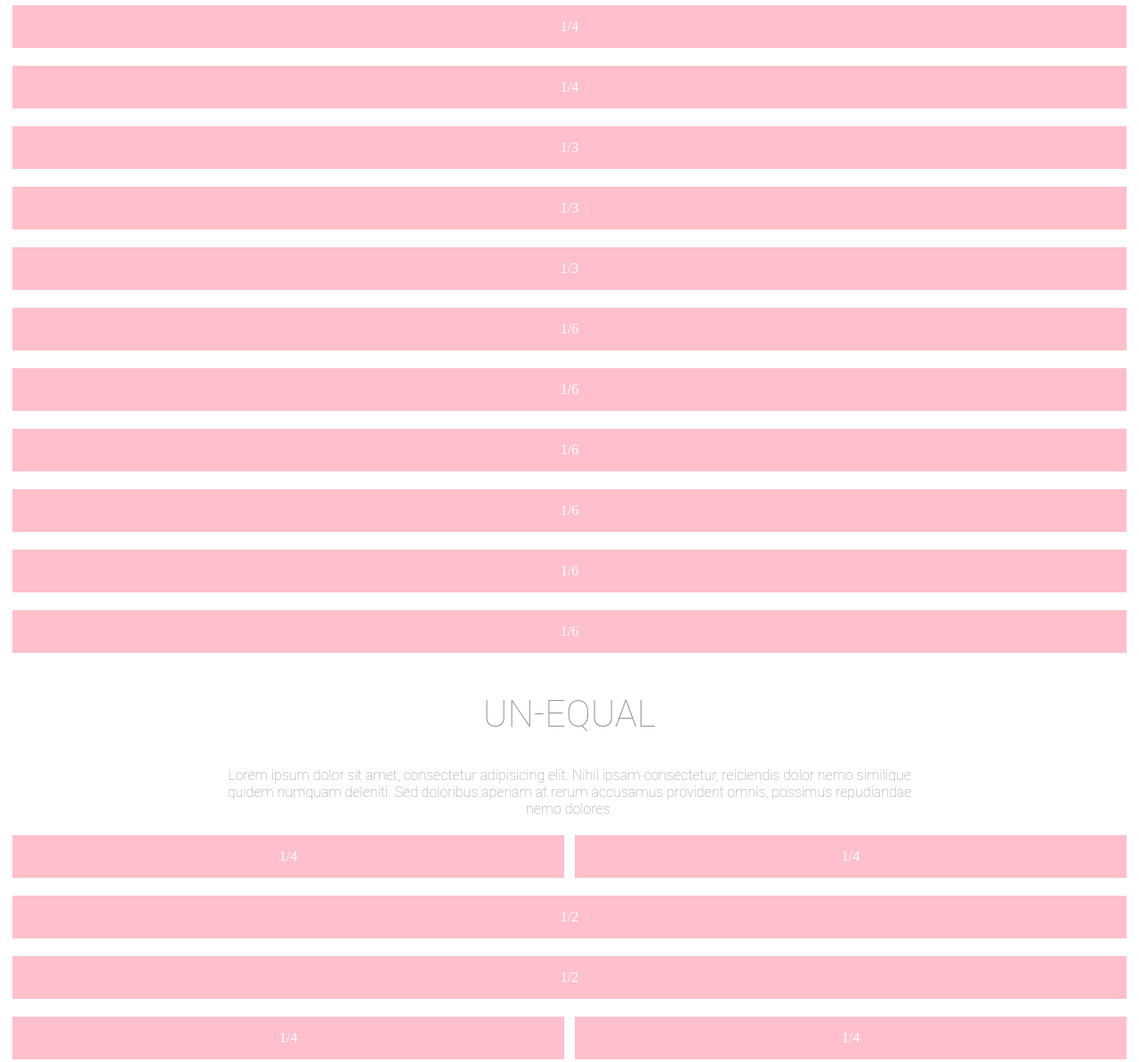
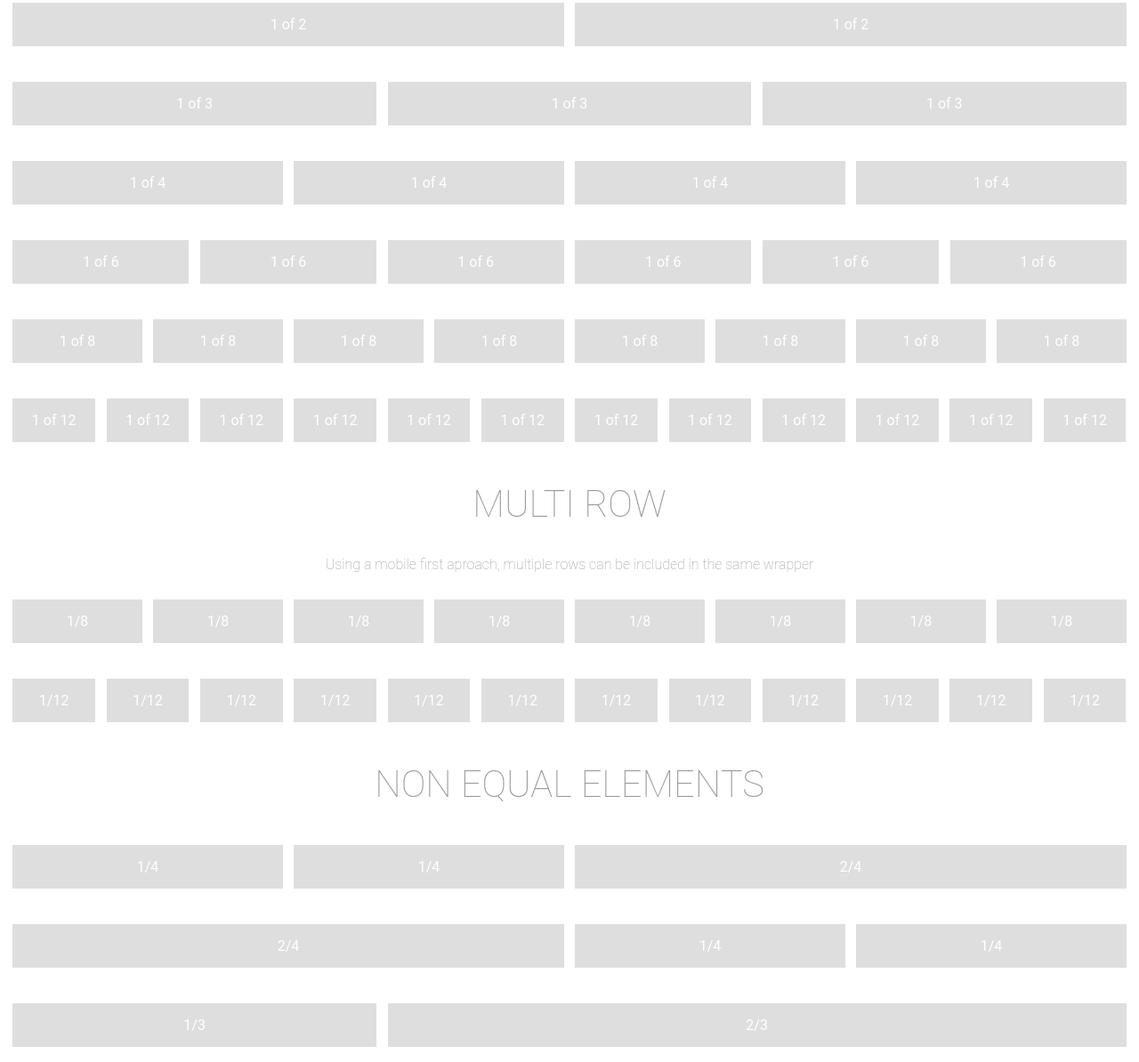
Before and after one commit to cathydutton/postcss-maze, a plain HTML site: page index.html in a window 1280 px wide. Shown: the part 380-1574 px from the top of the page at 89% size. Drawn offline with Linux system fonts and the light colour scheme.

Commit message:
Update 2016-02-22T19:53:00.730Z

```diff
--- a/index.html
+++ b/index.html
@@ -1,49 +1,117 @@
 <!DOCTYPE html>
 <html>
   <head>
-    <meta charset="utf-8">
-    <title>TEST</title>
+    <meta charset="UTF-8">
+    <meta name="viewport" content="width=device-width, initial-scale=1">
+    <title>PostCSS Maze - Mobile first semantic grid</title>
+    <meta name="description" content="PostCSS Maze is a mobile first semantic responsive grid to suit any design pattern">
+    <meta name="keywords" content="Maze, Responsive, Grid, Mobile First, PostCSS">
     <link rel="stylesheet" type="text/css" media="all" href="output.css" />
-  </head>
+		<meta name="author" content="Cathy Dutton - www.cathydutton.co.uk" />
+		<link href="/favicon.ico" rel="shortcut icon" type="image/vnd.microsoft.icon" />
+		<link rel="apple-touch-icon" href="/apple-touch-icon.png">
+		<!-- Twitter card -->
+		<meta name="twitter:card" content="summary"/>
+		<meta name="twitter:description" content="Front End Developer, CSS, Sass, UX, PostCSS and JavaScript"/>
+		<meta name="twitter:title" content="Cathy_Dutton"/>
+		<meta name="twitter:site" content="@cathy_dutton"/>
+		<meta name="twitter:image" content="/assets/img/profile-image.jpg"/>
+	</head>
   <body>
 
-  <div class="group">
-    <h1>Equal</h1>
-    <p>Lorem ipsum dolor sit amet, consectetur adipisicing elit. Nihil ipsam consectetur, reiciendis dolor nemo similique quidem numquam deleniti. Sed doloribus aperiam at rerum accusamus provident omnis, possimus repudiandae nemo dolores.</p>
     <section class="wrapper">
-      <div class="one-column">1</div>
+      <h1>PostCSS Maze</h1>
+      <p>Maze is a flexible and semantic mobile first responsive grid built with PostCSS. Maze is fully customisable and removes the reliance on .last-column classes by instead applying the margin to both sides of each element and adjusting the wrapper width accordingly.</p>
+    </section>
+
+
+    <h2>Equal elements</h2>
+    <section class="wrapper">
+      <div class="one-element">1 of 1</div>
     </section>
     <section class="wrapper">
-      <div class="four-columns">1/4</div>
-      <div class="four-columns">1/4</div>
-      <div class="four-columns">1/4</div>
-      <div class="four-columns">1/4</div>
+      <div class="two-elements">1 of 2</div>
+      <div class="two-elements">1 of 2</div>
     </section>
     <section class="wrapper">
-      <div class="three-columns">1/3</div>
-      <div class="three-columns">1/3</div>
-      <div class="three-columns">1/3</div>
+      <div class="three-elements">1 of 3</div>
+      <div class="three-elements">1 of 3</div>
+      <div class="three-elements">1 of 3</div>
     </section>
     <section class="wrapper">
-      <div class="six-columns">1/6</div>
-      <div class="six-columns">1/6</div>
-      <div class="six-columns">1/6</div>
-      <div class="six-columns">1/6</div>
-      <div class="six-columns">1/6</div>
-      <div class="six-columns">1/6</div>
+      <div class="four-elements">1 of 4</div>
+      <div class="four-elements">1 of 4</div>
+      <div class="four-elements">1 of 4</div>
+      <div class="four-elements">1 of 4</div>
     </section>
-  </div>
+    <section class="wrapper">
+      <div class="six-elements">1 of 6</div>
+      <div class="six-elements">1 of 6</div>
+      <div class="six-elements">1 of 6</div>
+      <div class="six-elements">1 of 6</div>
+      <div class="six-elements">1 of 6</div>
+      <div class="six-elements">1 of 6</div>
+    </section>
+    <section class="wrapper">
+      <div class="eight-elements">1 of 8</div>
+      <div class="eight-elements">1 of 8</div>
+      <div class="eight-elements">1 of 8</div>
+      <div class="eight-elements">1 of 8</div>
+      <div class="eight-elements">1 of 8</div>
+      <div class="eight-elements">1 of 8</div>
+      <div class="eight-elements">1 of 8</div>
+      <div class="eight-elements">1 of 8</div>
+    </section>
+    <section class="wrapper">
+      <div class="twelve-elements">1 of 12</div>
+      <div class="twelve-elements">1 of 12</div>
+      <div class="twelve-elements">1 of 12</div>
+      <div class="twelve-elements">1 of 12</div>
+      <div class="twelve-elements">1 of 12</div>
+      <div class="twelve-elements">1 of 12</div>
+      <div class="twelve-elements">1 of 12</div>
+      <div class="twelve-elements">1 of 12</div>
+      <div class="twelve-elements">1 of 12</div>
+      <div class="twelve-elements">1 of 12</div>
+      <div class="twelve-elements">1 of 12</div>
+      <div class="twelve-elements">1 of 12</div>
+    </section>
 
-  <div class="group">
-    <h2>Un-Equal</h2>
-    <p>Lorem ipsum dolor sit amet, consectetur adipisicing elit. Nihil ipsam consectetur, reiciendis dolor nemo similique quidem numquam deleniti. Sed doloribus aperiam at rerum accusamus provident omnis, possimus repudiandae nemo dolores.</p>
+    <h2>Multi row</h2>
+    <p>Using a mobile first aproach, multiple rows can be included in the same wrapper</p>
+    <section class="wrapper">
+      <div class="multi-row--eight">1/8</div>
+      <div class="multi-row--eight">1/8</div>
+      <div class="multi-row--eight">1/8</div>
+      <div class="multi-row--eight">1/8</div>
+      <div class="multi-row--eight">1/8</div>
+      <div class="multi-row--eight">1/8</div>
+      <div class="multi-row--eight">1/8</div>
+      <div class="multi-row--eight">1/8</div>
+    </section>
+    <section class="wrapper">
+      <div class="multi-row--twelve">1/12</div>
+      <div class="multi-row--twelve">1/12</div>
+      <div class="multi-row--twelve">1/12</div>
+      <div class="multi-row--twelve">1/12</div>
+      <div class="multi-row--twelve">1/12</div>
+      <div class="multi-row--twelve">1/12</div>
+      <div class="multi-row--twelve">1/12</div>
+      <div class="multi-row--twelve">1/12</div>
+      <div class="multi-row--twelve">1/12</div>
+      <div class="multi-row--twelve">1/12</div>
+      <div class="multi-row--twelve">1/12</div>
+      <div class="multi-row--twelve">1/12</div>
+    </section>
+
+    <h2>Non equal elements</h2>
     <section class="wrapper">
       <div class="one-quater">1/4</div>
       <div class="one-quater">1/4</div>
-      <div class="two-quaters">1/2</div>
+      <div class="two-quaters">2/4</div>
     </section>
     <section class="wrapper">
-      <div class="two-quaters">1/2</div>
+      <div class="two-quaters">2/4</div>
       <div class="one-quater">1/4</div>
       <div class="one-quater">1/4</div>
     </section>
@@ -57,21 +125,5 @@
       <div class="four-sixths">4/6</div>
     </section>
   </div>
-
-  <div class="group">
-    <h2>Multi Row</h2>
-    <p>Lorem ipsum dolor sit amet, consectetur adipisicing elit. Nihil ipsam consectetur, reiciendis dolor nemo similique quidem numquam deleniti. Sed doloribus aperiam at rerum accusamus provident omnis, possimus repudiandae nemo dolores.</p>
-    <section class="wrapper">
-      <div class="multi-row">1/4</div>
-      <div class="multi-row">1/4</div>
-      <div class="multi-row">1/4</div>
-      <div class="multi-row">1/4</div>
-      <div class="multi-row">1/4</div>
-      <div class="multi-row">1/4</div>
-      <div class="multi-row">1/4</div>
-      <div class="multi-row">1/4</div>
-    </section>
-  </div>
-
-  </body>
+</body>
 </html>
--- a/layout.css
+++ b/layout.css
@@ -8,63 +8,89 @@
 
 /* EQUAL */
 
-.one-column {
+.one-element {
   col-span: mobile(1,1);
 }
 
-.four-columns {
+.two-elements {
+  col-span: mobile(1,1);
+  col-span: phablet(1,2);
+}
+
+.three-elements {
+  col-span: mobile(1,1);
+  col-span: phablet(1,3);
+}
+
+.four-elements {
   col-span: mobile(1,1);
   col-span: phablet(1,2);
   col-span: tablet(1,4);
 }
 
-.three-columns {
-  col-span: mobile(1,1);
-  col-span: phablet(1,3);
-}
-
-.six-columns {
+.six-elements {
   col-span: mobile(1,1);
   col-span: phablet(1,3);
   col-span: tablet(1,6);
 }
 
-/* UN-EQUAL */
+.eight-elements {
+  col-span: mobile(1,1);
+  col-span: phablet(1,2);
+  col-span: tablet(1,4);
+  col-span: desktop(1,8);
+}
+
+.twelve-elements {
+  col-span: mobile(1,1);
+  col-span: phablet(1,3);
+  col-span: tablet(1,6);
+  col-span: desktop(1,12);
+}
+
+/* MULTI ROW */
+
+.multi-row--eight {
+  col-span: mobile(1,2);
+  col-span: phablet(1,4);
+  col-span: tablet(1,6);
+  col-span: desktop(1,8);
+}
+
+.multi-row--twelve {
+  col-span: mobile(1,2);
+  col-span: phablet(1,3);
+  col-span: tablet(1,4);
+  col-span: desktop(1,6);
+  col-span: wide(1,12);
+}
+
+/* NON EQUAL */
 
 .one-quater {
   col-span: mobile(1,2);
-  col-span: phablet(1,4);
+  col-span: tablet(1,4);
 }
 
 .two-quaters {
   col-span: mobile(1,1);
-  col-span: phablet(2,4);
+  col-span: tablet(2,4);
 }
 
 .one-third {
-  col-span: mobile(1,1);
-  col-span: phablet(1,3);
+  col-span: mobile(1,3);
 }
 
 .two-thirds {
-  col-span: mobile(1,1);
-  col-span: phablet(2,3);
+  col-span: mobile(2,3);
 }
 
 .one-sixth {
-  col-span: mobile(1,1);
-  col-span: phablet(1,6);
+  col-span: mobile(1,2);
+  col-span: tablet(1,6);
 }
 
 .four-sixths {
   col-span: mobile(1,1);
-  col-span: phablet(4,6);
+  col-span: tablet(4,6);
 }
-
-/* MULTI ROW */
-
-.multi-row {
-  col-span: mobile(1,1);
-  col-span: phablet(1,2);
-  col-span: tablet(1,4);
-}
--- a/output.css
+++ b/output.css
@@ -17,7 +17,7 @@
 
 /* EQUAL */
 
-.one-column {
+.one-element {
   float: left;
   box-sizing: border-box;
   margin-right: 0.5%;
@@ -26,7 +26,7 @@
   transition: all 0.5s ease;
 }
 
-.four-columns {
+.two-elements {
   float: left;
   box-sizing: border-box;
   margin-right: 0.5%;
@@ -35,7 +35,7 @@
   transition: all 0.5s ease;
 }
 
-.three-columns {
+.three-elements {
   float: left;
   box-sizing: border-box;
   margin-right: 0.5%;
@@ -44,7 +44,7 @@
   transition: all 0.5s ease;
 }
 
-.six-columns {
+.four-elements {
   float: left;
   box-sizing: border-box;
   margin-right: 0.5%;
@@ -53,7 +53,54 @@
   transition: all 0.5s ease;
 }
 
-/* UN-EQUAL */
+.six-elements {
+  float: left;
+  box-sizing: border-box;
+  margin-right: 0.5%;
+  margin-left: 0.5%;
+  width: 99%;
+  transition: all 0.5s ease;
+}
+
+.eight-elements {
+  float: left;
+  box-sizing: border-box;
+  margin-right: 0.5%;
+  margin-left: 0.5%;
+  width: 99%;
+  transition: all 0.5s ease;
+}
+
+.twelve-elements {
+  float: left;
+  box-sizing: border-box;
+  margin-right: 0.5%;
+  margin-left: 0.5%;
+  width: 99%;
+  transition: all 0.5s ease;
+}
+
+/* MULTI ROW */
+
+.multi-row--eight {
+  float: left;
+  box-sizing: border-box;
+  margin-right: 0.5%;
+  margin-left: 0.5%;
+  width: 49%;
+  transition: all 0.5s ease;
+}
+
+.multi-row--twelve {
+  float: left;
+  box-sizing: border-box;
+  margin-right: 0.5%;
+  margin-left: 0.5%;
+  width: 49%;
+  transition: all 0.5s ease;
+}
+
+/* NON EQUAL */
 
 .one-quater {
   float: left;
@@ -78,7 +125,7 @@
   box-sizing: border-box;
   margin-right: 0.5%;
   margin-left: 0.5%;
-  width: 99%;
+  width: 32.333333333333336%;
   transition: all 0.5s ease;
 }
 
@@ -87,7 +134,7 @@
   box-sizing: border-box;
   margin-right: 0.5%;
   margin-left: 0.5%;
-  width: 99%;
+  width: 65.66666666666667%;
   transition: all 0.5s ease;
 }
 
@@ -96,7 +143,7 @@
   box-sizing: border-box;
   margin-right: 0.5%;
   margin-left: 0.5%;
-  width: 99%;
+  width: 49%;
   transition: all 0.5s ease;
 }
 
@@ -109,29 +156,65 @@
   transition: all 0.5s ease;
 }
 
-/* MULTI ROW */
+@media only screen and (min-width:30em) {
 
-.multi-row {
-  float: left;
-  box-sizing: border-box;
-  margin-right: 0.5%;
-  margin-left: 0.5%;
-  width: 99%;
-  transition: all 0.5s ease;
-}
-
-@media only screen and (min-width:30) {
-
-  .four-columns {
+  .two-elements {
     width: 49%;
   }
 
-  .three-columns {
+  .three-elements {
     width: 32.333333333333336%;
   }
 
-  .six-columns {
+  .four-elements {
+    width: 49%;
+  }
+
+  .six-elements {
     width: 32.333333333333336%;
+  }
+
+  .eight-elements {
+    width: 49%;
+  }
+
+  .twelve-elements {
+    width: 32.333333333333336%;
+  }
+
+  .multi-row--eight {
+    width: 24%;
+  }
+
+  .multi-row--twelve {
+    width: 32.333333333333336%;
+  }
+}
+
+@media only screen and (min-width:48em) {
+
+  .four-elements {
+    width: 24%;
+  }
+
+  .six-elements {
+    width: 15.666666666666666%;
+  }
+
+  .eight-elements {
+    width: 24%;
+  }
+
+  .twelve-elements {
+    width: 15.666666666666666%;
+  }
+
+  .multi-row--eight {
+    width: 15.666666666666666%;
+  }
+
+  .multi-row--twelve {
+    width: 24%;
   }
 
   .one-quater {
@@ -142,14 +225,6 @@
     width: 49%;
   }
 
-  .one-third {
-    width: 32.333333333333336%;
-  }
-
-  .two-thirds {
-    width: 65.66666666666667%;
-  }
-
   .one-sixth {
     width: 15.666666666666666%;
   }
@@ -157,87 +232,88 @@
   .four-sixths {
     width: 65.66666666666667%;
   }
+}
 
-  .multi-row {
-    width: 49%;
+@media only screen and (min-width:63.75em) {
+
+  .eight-elements {
+    width: 11.5%;
+  }
+
+  .twelve-elements {
+    width: 7.333333333333333%;
+  }
+
+  .multi-row--eight {
+    width: 11.5%;
+  }
+
+  .multi-row--twelve {
+    width: 15.666666666666666%;
   }
 }
 
-@media only screen and (min-width:48) {
+@media only screen and (min-width:80em) {
 
-  .four-columns {
-    width: 24%;
-  }
-
-  .six-columns {
-    width: 15.666666666666666%;
-  }
-
-  .multi-row {
-    width: 24%;
+  .multi-row--twelve {
+    width: 7.333333333333333%;
   }
 }
 
 /*
   Theming styles
   ----------------------------------- */
+body {
+  font-family: 'Roboto', sans-serif;
+  text-align: center;
+  color: #999;
+}
 
-.group {
-  width: 100%;
-  margin: 0 auto;
-  text-align: center;
-  color: #fff;
+.wrapper {
+  margin: 20px auto;
 }
 
 h1,
 h2 {
-  color: #999;
-  font-family: 'Roboto', sans-serif;
   font-weight: 100;
   font-size: 2.6em;
-  text-align: center;
   text-transform: uppercase;
 }
 
 p {
-  color: #999;
-  font-family: 'Roboto', sans-serif;
+  max-width: 990px;
+  margin: 10px auto;
   font-weight: 200;
-  max-width: 800px;
-  margin: 10px auto;
 }
 
 section div {
   margin-top: 10px;
   margin-bottom: 10px;
-  background: orange;
   padding: 15px 10px;
+  background: #ffa600;
+  color: #fff;
 }
 
 @media screen and (min-width: 30em) {
-
   section div {
-    background: blue;
+    background: #82d2e5;
   }
 }
 
 @media screen and (min-width: 48em) {
-
   section div {
-    background: green;
+    background: #c1d72e;
   }
 }
 
 @media screen and (min-width: 63.750em) {
-
   section div {
-    background: red;
+    background: #ffc0cb;
   }
 }
 
 @media screen and (min-width: 80em) {
-
   section div {
-    background: pink;
+    background: #dfdedf;
   }
 }
--- a/theme.css
+++ b/theme.css
@@ -1,59 +1,57 @@
 /*
   Theming styles
   ----------------------------------- */
+body {
+  font-family: 'Roboto', sans-serif;
+  text-align: center;
+  color: #999;
+}
 
-.group {
-  width: 100%;
-  margin: 0 auto;
-  text-align: center;
-  color: #fff;
+.wrapper {
+  margin: 20px auto;
 }
 
 h1,
 h2 {
-  color: #999;
-  font-family: 'Roboto', sans-serif;
   font-weight: 100;
   font-size: 2.6em;
-  text-align: center;
   text-transform: uppercase;
 }
 
 p {
-  color: #999;
-  font-family: 'Roboto', sans-serif;
+  max-width: 990px;
+  margin: 10px auto;
   font-weight: 200;
-  max-width: 800px;
-  margin: 10px auto;
 }
 
 section div {
   margin-top: 10px;
   margin-bottom: 10px;
-  background: orange;
   padding: 15px 10px;
+  background: #ffa600;
+  color: #fff;
 }
 
 @media screen and (min-width: 30em) {
   section div {
-    background: blue;
+    background: #82d2e5;
   }
 }
 
 @media screen and (min-width: 48em) {
   section div {
-    background: green;
+    background: #c1d72e;
   }
 }
 
 @media screen and (min-width: 63.750em) {
   section div {
-    background: red;
+    background: #ffc0cb;
   }
 }
 
 @media screen and (min-width: 80em) {
   section div {
-    background: pink;
+    background: #dfdedf;
   }
 }
```
Also changed, not shown: apple-touch-icon.png (added), favicon.ico (added).
